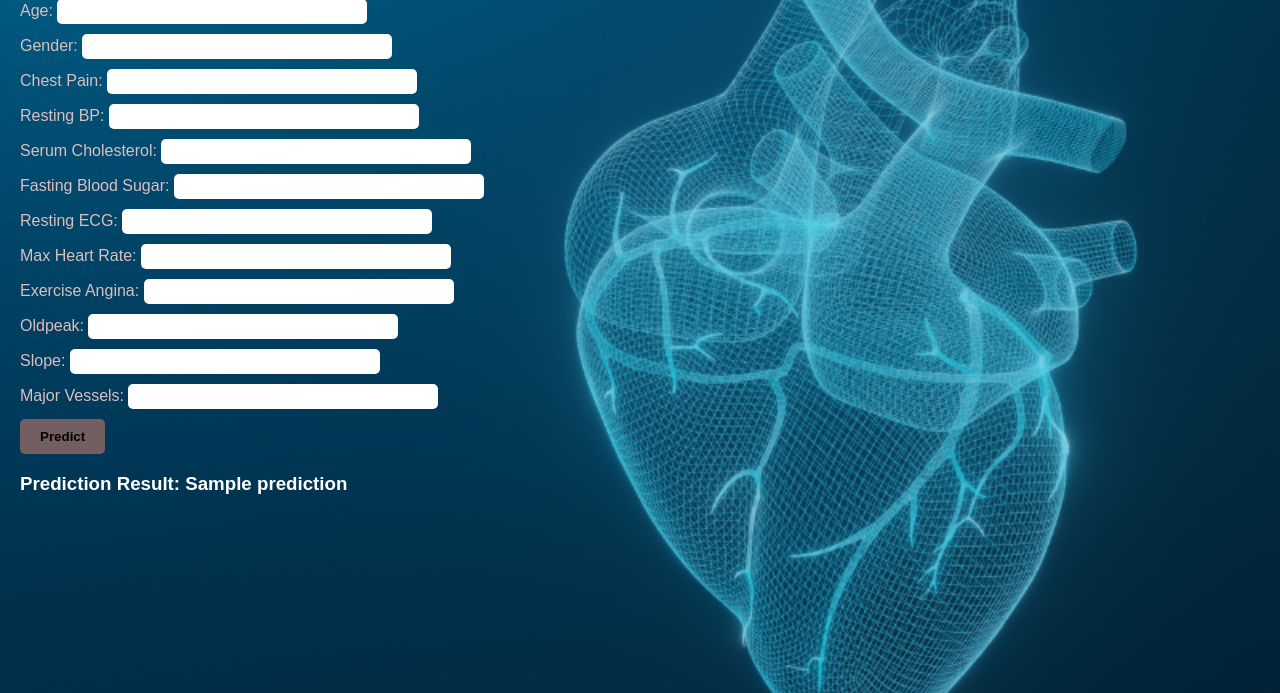
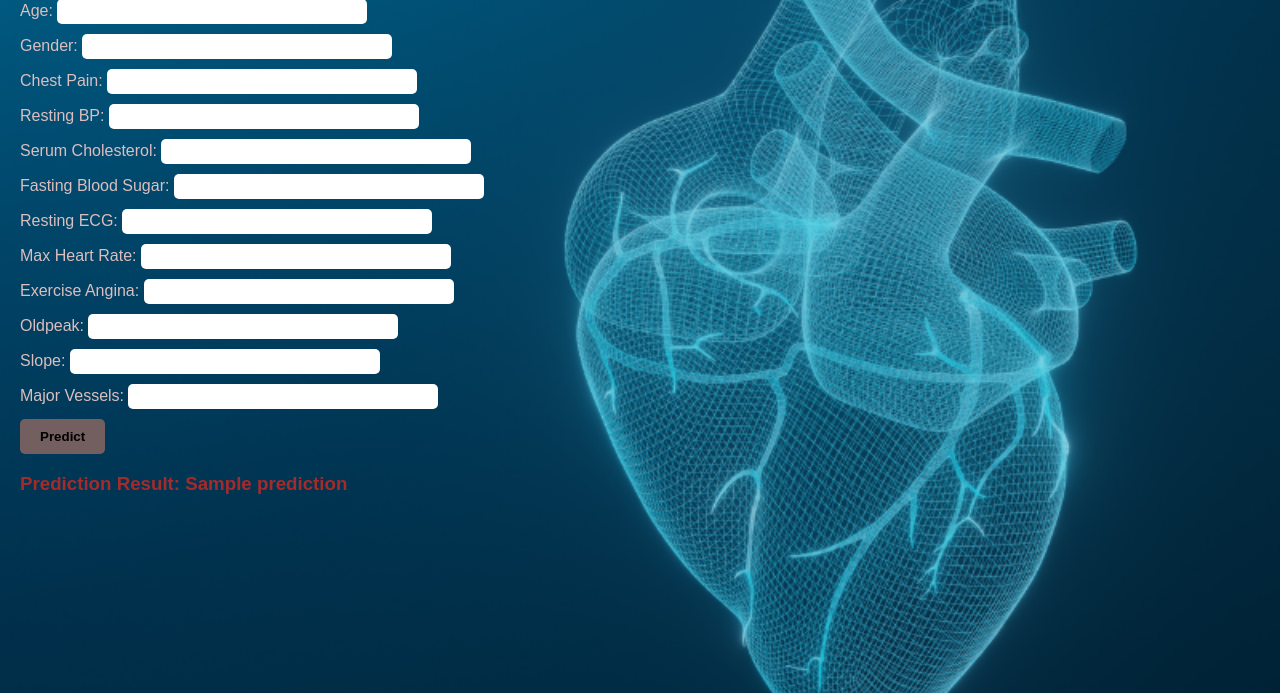
Before and after one commit to michaelouma/Model-Deployment-Flask, a Flask app: template templates/index.html in a window 1280 px wide. Shown: the part 89-782 px from the top of the page. Run offline with Flask 3, Linux system fonts and the light colour scheme; the template is opened without the code that fills it: most values are stand-ins (such as "Sample title", 1, 10 or a date in 2020).

Commit message:
web modification

```diff
--- a/templates/index.html
+++ b/templates/index.html
@@ -33,8 +33,11 @@
         cursor: pointer;
     }
 
-    h2, h3 {
+    h2{
         color: white;
+    }
+    h3{
+        color:brown;
     }
 </style>
 </head>
```
